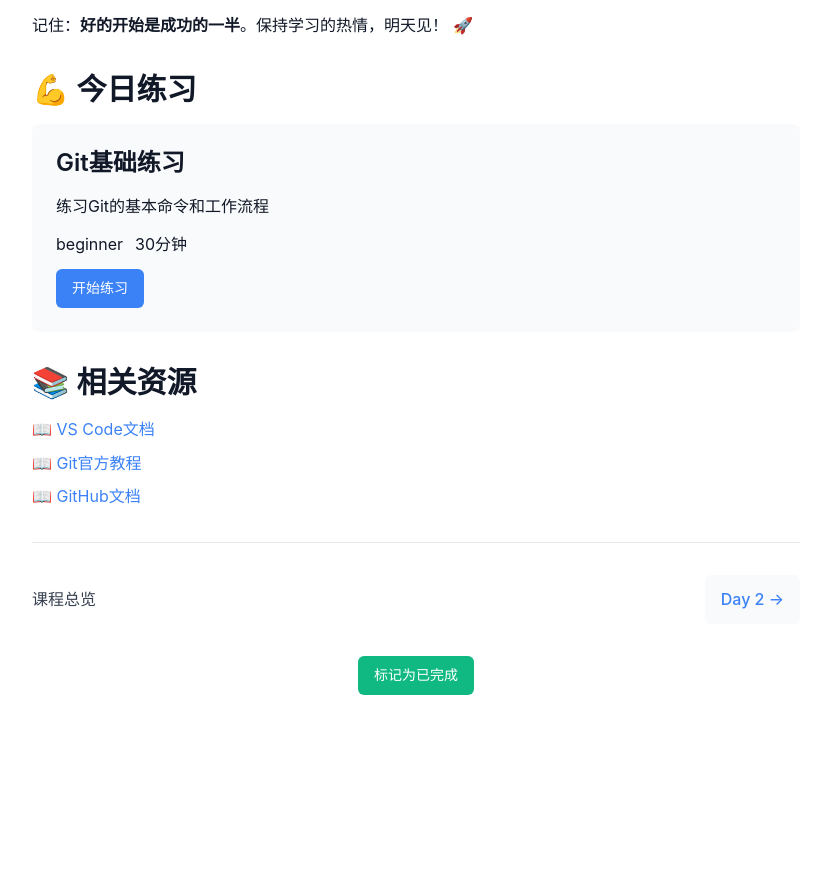
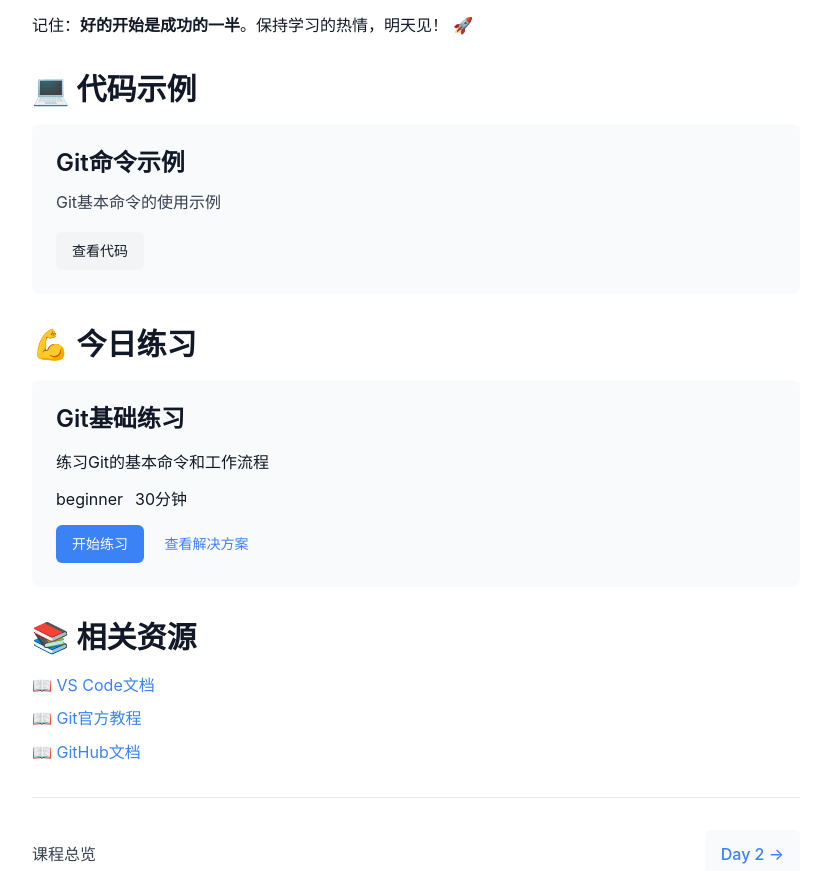
Before and after one commit to muzhihao1/60-day-web-development-course, an Astro site: page /course/day-1 in a window 1280 px wide. Shown: the part 8830-9701 px from the top of the page, without its empty margins (224-1055 px from the left). Before the commit the page ends 9557 px from the top, so only its background shows below. Built offline with nearby package versions, Linux system fonts and the light colour scheme; Astro itself is replaced by a stand-in of ours.

Commit message:
fix: Fix 404 errors by only showing links when content exists
- Only display exercise links when exercises exist for that day
- Only display solution links when solutions exist
- Add code examples section that only shows when examples exist
- Add styling for code example cards

```diff
--- a/src/pages/course/day-[day].astro
+++ b/src/pages/course/day-[day].astro
@@ -26,6 +26,7 @@ const { course, phase } = Astro.props
 // 获取相关的练习和解决方案
 const exercises = await getCollection('exercises', ({ data }) => data.day === parseInt(day))
 const solutions = await getCollection('solutions', ({ data }) => data.day === parseInt(day))
+const codeExamples = await getCollection('codeExamples', ({ data }) => data.day === parseInt(day))
 
 // 计算前一天和后一天的链接
 const prevDay = parseInt(day) > 1 ? parseInt(day) - 1 : null
@@ -93,6 +94,22 @@ const { Content } = await course.render()
       <Content />
     </article>
 
+    <!-- 代码示例部分 -->
+    {codeExamples.length > 0 && (
+      <section class="code-examples-section">
+        <h2>💻 代码示例</h2>
+        {codeExamples.map((example) => (
+          <div class="code-example-card">
+            <h3>{example.data.title}</h3>
+            <p>{example.data.description}</p>
+            <a href={`/course/day-${day}/code`} class="btn btn-secondary">
+              查看代码
+            </a>
+          </div>
+        ))}
+      </section>
+    )}
+
     <!-- 练习部分 -->
     {exercises.length > 0 && (
       <section class="exercises-section">
@@ -108,6 +125,11 @@ const { Content } = await course.render()
             <a href={`/course/day-${day}/exercise`} class="btn btn-primary">
               开始练习
             </a>
+            {solutions.length > 0 && (
+              <a href={`/course/day-${day}/solution`} class="btn btn-outline">
+                查看解决方案
+              </a>
+            )}
           </div>
         ))}
       </section>
--- a/src/styles/global.css
+++ b/src/styles/global.css
@@ -469,6 +469,27 @@ h6 {
   border-radius: var(--radius-sm);
 }
 
+/* 代码示例部分 */
+.code-examples-section {
+  margin-bottom: var(--space-8);
+}
+.code-example-card {
+  background-color: var(--bg-secondary);
+  padding: var(--space-6);
+  border-radius: var(--radius-lg);
+  margin-bottom: var(--space-4);
+}
+.code-example-card h3 {
+  margin-bottom: var(--space-3);
+}
+.code-example-card p {
+  color: var(--text-secondary);
+  margin-bottom: var(--space-4);
+}
+.code-example-card .btn {
+  margin-right: var(--space-3);
+}
+
 /* 练习部分 */
 .exercises-section {
   margin-bottom: var(--space-8);
```
